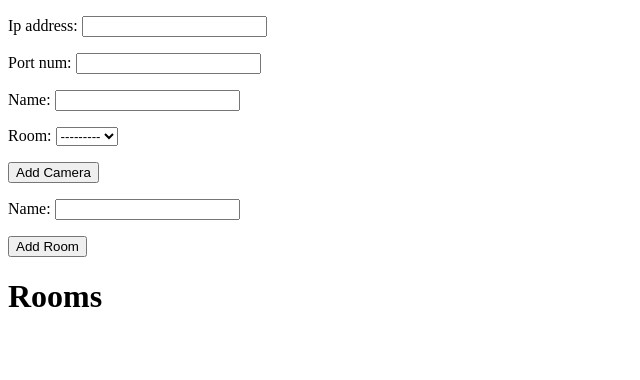
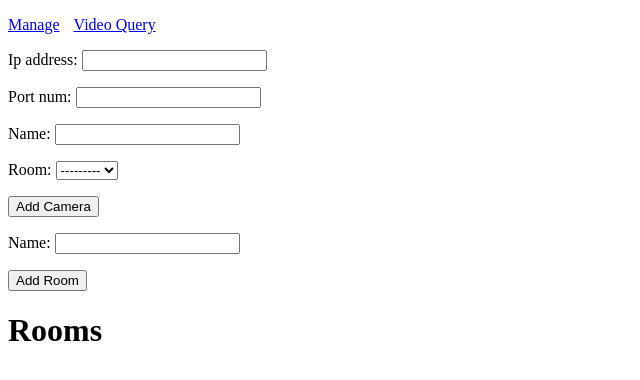
Before and after one commit to jSherwooD123/sCAMs, a Django app: page /Manage/ in a window 1280 px wide. Shown: the top 380 px of the page, without its empty margins (0-640 px from the left). Run offline with Django 4.2, Linux system fonts and the light colour scheme; data that the repository does not hold is empty.

Commit message:
navigation bar

```diff
--- a/sCAMs/Monitor/templates/Monitor/manage.html
+++ b/sCAMs/Monitor/templates/Monitor/manage.html
@@ -29,10 +29,29 @@
       overflow: hidden;
       background-color: #f1f1f1;
     }
+
+
+    .nav_wrapper, .cam_wrapper {
+        list-style: none;
+        padding: 0;
+    }
+
+
+    .nav_wrapper li, .cam_wrapper div{
+        display: inline;
+        margin-right: 10px;
+    }
     </style>
 
 </head>
 <body>
+
+  <nav>
+    <ul class = 'nav_wrapper'>
+        <li><a href="/">Manage</a></li>
+        <li><a href="/Video_query/">Video Query</a></li>
+    </ul>
+  </nav>
 
   <form method="post">
     {% csrf_token %}
@@ -56,17 +75,23 @@
           <button type="submit">Delete Room</button>
         </form>
       </p>
-      <p>
+      <ul class='cam_wrapper'>
         {% for camera in room.camera_set.all %}
+        <li>
           Name : {{ camera.c_name }}
+        </li>
+        <li>
           <form method="get" action="{% url 'manage_cam' camera.pk %}">
             <button type="submit">Manage Camera</button>
           </form>
+        </li>
+        <li>
           <form method="get" action="{% url 'delete_camera' camera.pk %}">
             <button type="submit">Delete</button>
           </form>
+        </li>
         {% endfor %}
-      </p>
+      </ul>
     </div>
   {% endfor %}
 
```
Also changed, not shown: sCAMs/Monitor/templates/Monitor/video_query.html (+20 -0 lines).
